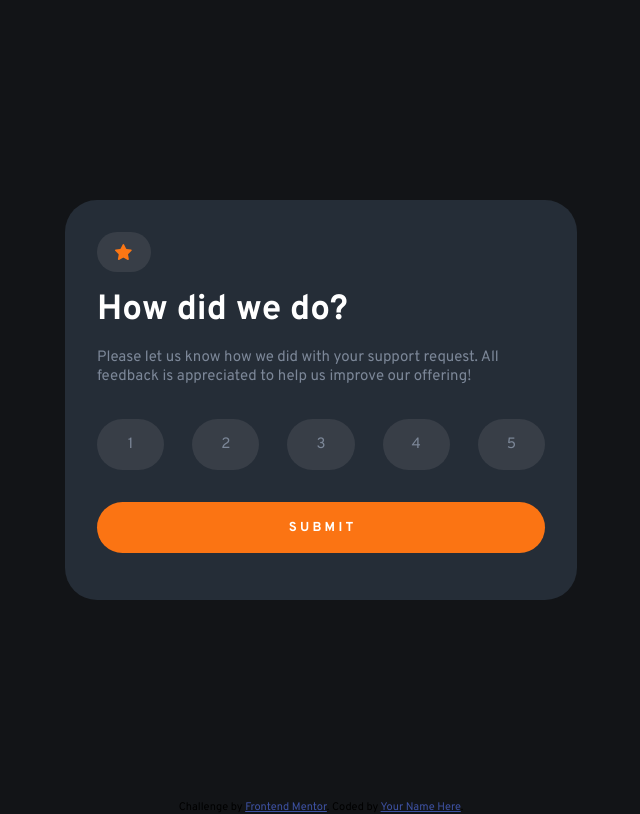
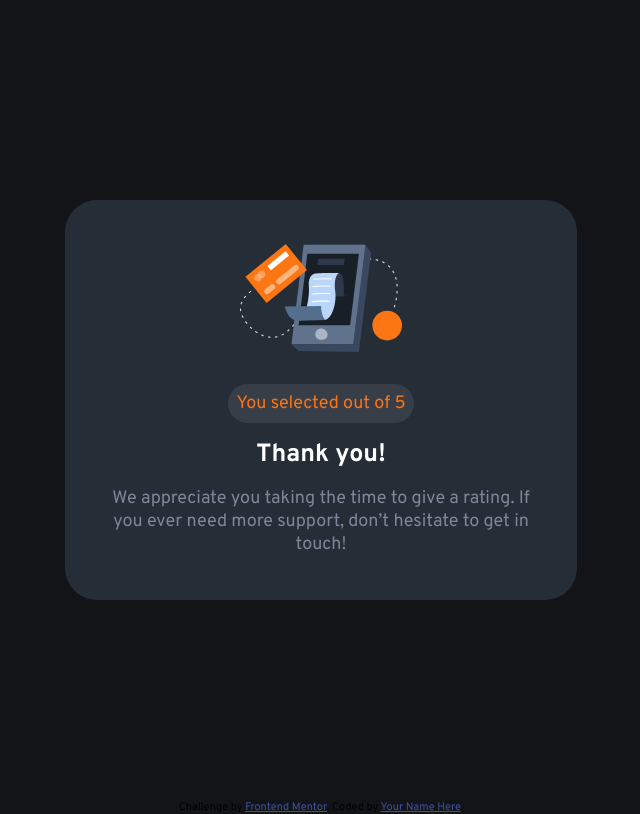
Before and after one commit to PedroVerano/Interactive_Rating_Component, a plain HTML site: page index.html in a window 1280 px wide. Both pictures are taken after a click on the button "S U B M I T". Shown: the whole page, without its empty margins (319-959 px from the left). Drawn offline with Linux system fonts and the light colour scheme.

Commit message:
Adiciona javascript

```diff
--- a/css/style.css
+++ b/css/style.css
@@ -100,6 +100,39 @@ p {
 
 
 .subimi_status {
+    display: flex;
+    flex-direction: column;
+    align-items: center;
+    justify-content: center;
+}
+
+.subimi_status img {
+    margin-bottom: 1rem;
+}
+
+.subimi_status h1 {
+    font-size: 25px;
+}
+
+.subimi_status p {
+    text-align: center;
+    font-size: 18px;
+}
+
+.rating {
+    background-color:hsl(216, 12%, 25%);
+    color: hsl(25, 97%, 53%);
+    border-radius: 2rem;
+    padding: 0.5rem;
+    margin-bottom: 1rem;
+
+}
+
+.nunber {
+    color: hsl(25, 97%, 53%);;
+}
+
+.hide {
     display: none;
 }
 
--- a/index.html
+++ b/index.html
@@ -38,7 +38,7 @@
         </div>
         <button class="submit">S u b m i t</button>
       </div>
-      <div class="subimi_status">
+      <div class="subimi_status hide">
         <img src="./images/illustration-thank-you.svg" alt="">
         <p class="rating">You selected <span class="number"> </span> out of 5</p>
         <h1>Thank you!</h1>
--- a/js/index.js
+++ b/js/index.js
@@ -1,7 +1,8 @@
 const botoes = document.querySelectorAll(".botao");
-const status = document.querySelector("status");
-const submit_status = document.querySelector("subimi_status");
+const statusPer = document.querySelector(".status");
+const submit_status = document.querySelector(".subimi_status");
 const number = document.querySelector(".number");
+const botao_submit = document.querySelector(".submit");
 
 
 botoes.forEach((botao, index) => {
@@ -10,11 +11,18 @@ botoes.forEach((botao, index) => {
         const valor = index + 1;
         if (botaselecionado == null) {
             botao.classList.add("selecionado");
-            console.log(valor)
+            number.innerText=valor;
 
         }
         botaselecionado.classList.remove("selecionado");
         botao.classList.add("selecionado");
-        console.log(valor)
+        number.innerText=valor;
+        console.log(valor);
+
     })
 });
+
+botao_submit.addEventListener('click', () => {
+    submit_status.classList.remove("hide");
+    statusPer.classList.add("hide");
+});
```
